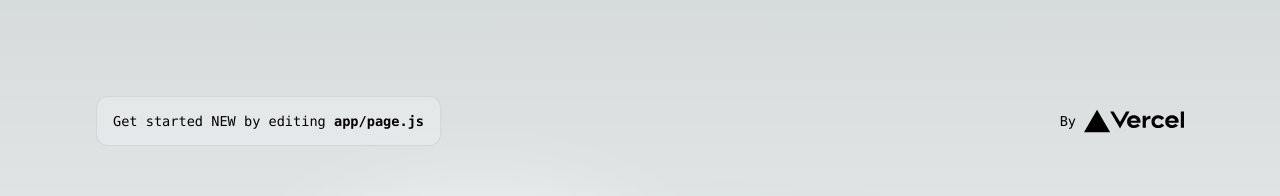
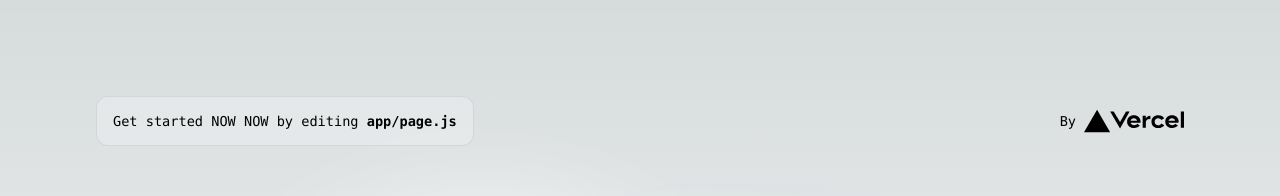
Before and after one commit to abodico/e-commerce, a Next.js app: page / in a window 1280 px wide. Shown: the top 196 px of the page. Built offline with nearby package versions, Linux system fonts and the light colour scheme.

Commit message:
TESTING AGAIN RADAWN

```diff
--- a/app/page.js
+++ b/app/page.js
@@ -6,7 +6,7 @@ export default function Home() {
     <main className={styles.main}>
       <div className={styles.description}>
         <p>
-          Get started NEW by editing&nbsp;
+          Get started NOW NOW by editing&nbsp;
           <code className={styles.code}>app/page.js</code>
         </p>
         <div>
```
